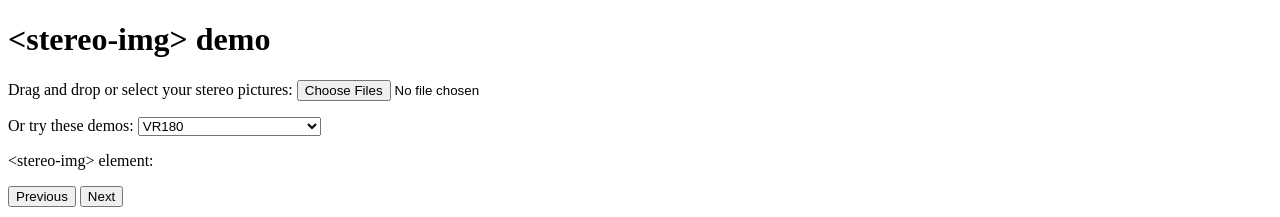
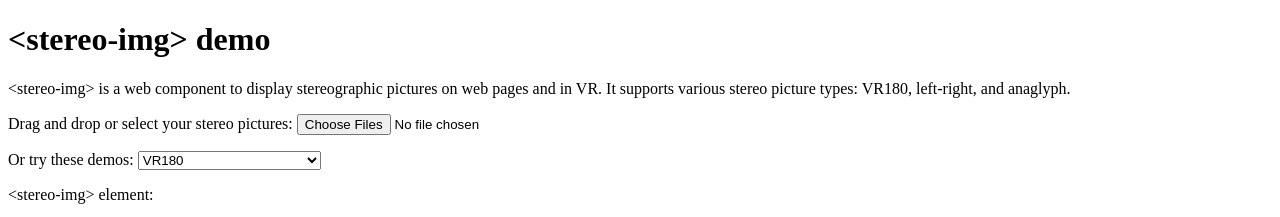
Before and after one commit to steren/stereo-img, a plain HTML site: page index.html in a window 1280 px wide. Shown: the top 217 px of the page. Drawn offline with nearby package versions, Linux system fonts and the light colour scheme.

Commit message:
Add intro text to demo

```diff
--- a/index.html
+++ b/index.html
@@ -29,6 +29,7 @@
 
   <header>
     <h1>&lt;stereo-img&gt; demo</h1>
+    <p>&lt;stereo-img&gt; is a web component to display stereographic pictures on web pages and in VR. It supports various stereo picture types: VR180, left-right, and anaglyph.</p>
     <p>
       <label for="input">Drag and drop or select your stereo pictures:</label>
       <input type="file" id="input" multiple accept="image/*">
```
